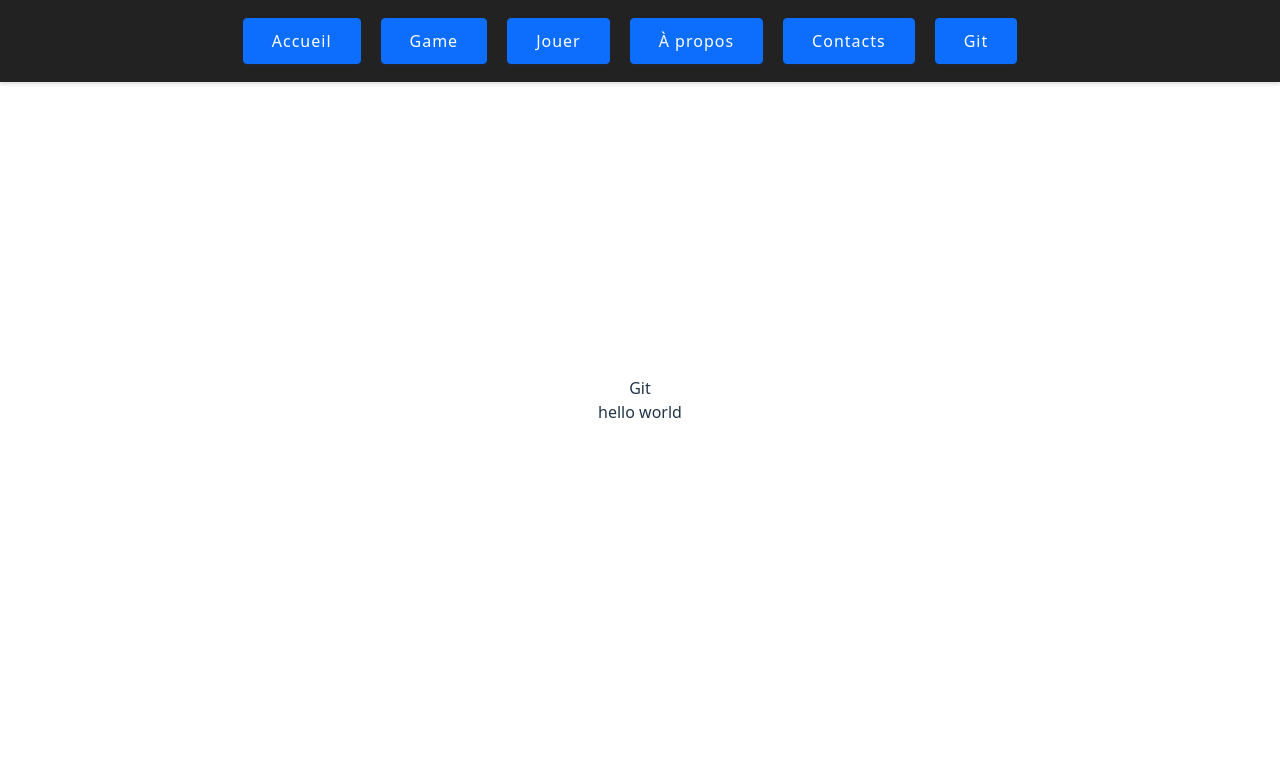
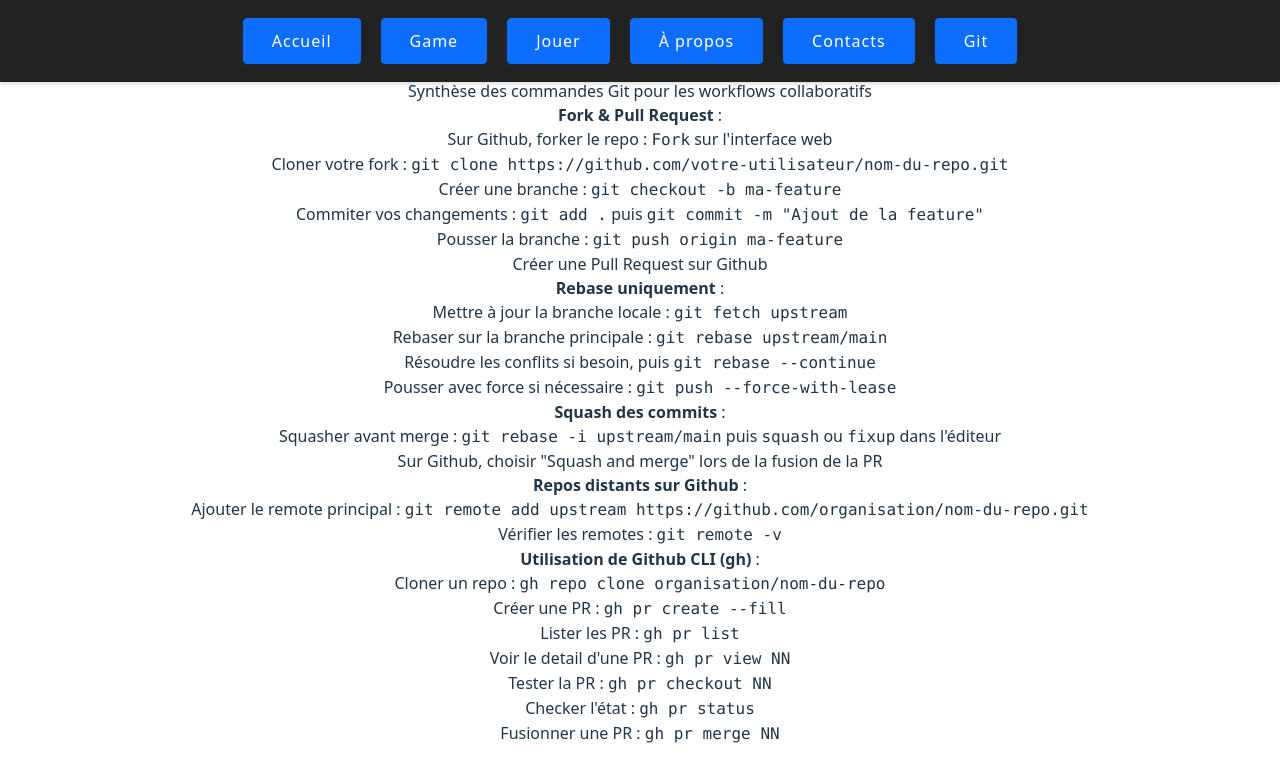
Before and after one commit to jlg-formation/snake-jeu, a React (Vite) app: page /git in a window 1280 px wide. Shown: the top 782 px of the page. Built offline with nearby package versions, Linux system fonts and the light colour scheme.

Commit message:
feat: Update Git page with comprehensive Git command summary for collaborative workflows

```diff
--- a/src/pages/Git.tsx
+++ b/src/pages/Git.tsx
@@ -2,7 +2,50 @@
   return (
     <div>
       <h2>Git</h2>
-      <p>hello world</p>
+      <h3>Synthèse des commandes Git pour les workflows collaboratifs</h3>
+      <ul>
+        <li><b>Fork & Pull Request</b> :
+          <ul>
+            <li>Sur Github, forker le repo : <code>Fork</code> sur l'interface web</li>
+            <li>Cloner votre fork : <code>git clone https://github.com/votre-utilisateur/nom-du-repo.git</code></li>
+            <li>Créer une branche : <code>git checkout -b ma-feature</code></li>
+            <li>Commiter vos changements : <code>git add .</code> puis <code>git commit -m "Ajout de la feature"</code></li>
+            <li>Pousser la branche : <code>git push origin ma-feature</code></li>
+            <li>Créer une Pull Request sur Github</li>
+          </ul>
+        </li>
+        <li><b>Rebase uniquement</b> :
+          <ul>
+            <li>Mettre à jour la branche locale : <code>git fetch upstream</code></li>
+            <li>Rebaser sur la branche principale : <code>git rebase upstream/main</code></li>
+            <li>Résoudre les conflits si besoin, puis <code>git rebase --continue</code></li>
+            <li>Pousser avec force si nécessaire : <code>git push --force-with-lease</code></li>
+          </ul>
+        </li>
+        <li><b>Squash des commits</b> :
+          <ul>
+            <li>Squasher avant merge : <code>git rebase -i upstream/main</code> puis <code>squash</code> ou <code>fixup</code> dans l'éditeur</li>
+            <li>Sur Github, choisir "Squash and merge" lors de la fusion de la PR</li>
+          </ul>
+        </li>
+        <li><b>Repos distants sur Github</b> :
+          <ul>
+            <li>Ajouter le remote principal : <code>git remote add upstream https://github.com/organisation/nom-du-repo.git</code></li>
+            <li>Vérifier les remotes : <code>git remote -v</code></li>
+          </ul>
+        </li>
+        <li><b>Utilisation de Github CLI (gh)</b> :
+          <ul>
+            <li>Cloner un repo : <code>gh repo clone organisation/nom-du-repo</code></li>
+            <li>Créer une PR : <code>gh pr create --fill</code></li>
+            <li>Lister les PR : <code>gh pr list</code></li>
+            <li>Voir le detail d'une PR : <code>gh pr view NN</code></li>
+            <li>Tester la PR : <code>gh pr checkout NN</code></li>
+            <li>Checker l'état : <code>gh pr status</code></li>
+            <li>Fusionner une PR : <code>gh pr merge NN</code></li>
+          </ul>
+        </li>
+      </ul>
     </div>
   );
 }
```
